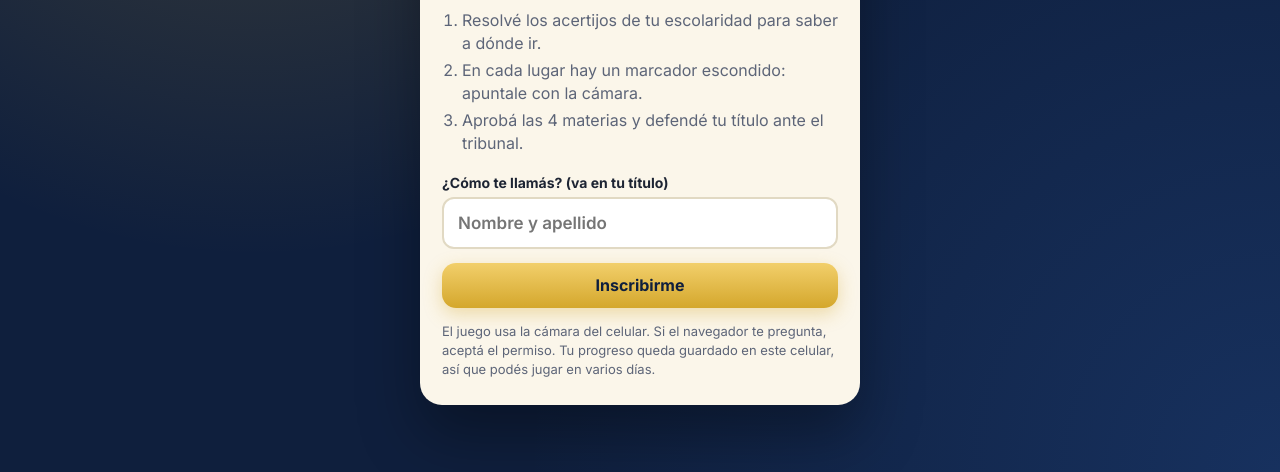
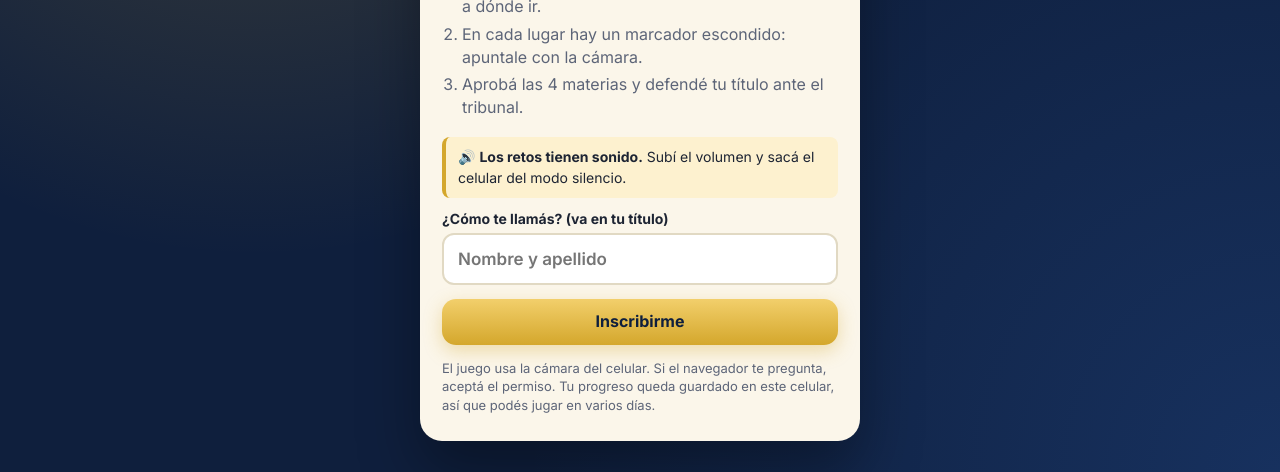
Before and after one commit to sofiaguerrico/busqueda-tesoro-ucu, a plain HTML site: page index.html in a window 1280 px wide. Shown: the part 328-800 px from the top of the page. Drawn offline with Linux system fonts and the light colour scheme.

Commit message:
Avisar en el inicio que los retos tienen sonido
Co-Authored-By: Claude Opus 5.5 <noreply@anthropic.com>

```diff
--- a/index.html
+++ b/index.html
@@ -143,6 +143,7 @@
         <li>En cada lugar hay un marcador escondido: apuntale con la cámara.</li>
         <li>Aprobá las 4 materias y defendé tu título ante el tribunal.</li>
       </ol>
+      <p class="aviso">🔊 <strong>Los retos tienen sonido.</strong> Subí el volumen y sacá el celular del modo silencio.</p>
       <label for="nombre">¿Cómo te llamás? (va en tu título)</label>
       <input id="nombre" type="text" maxlength="28" autocomplete="name" placeholder="Nombre y apellido">
       <button id="btn-empezar" class="btn primario">Inscribirme</button>
--- a/style.css
+++ b/style.css
@@ -111,6 +111,15 @@ body {
 }
 .intro-card input:focus { outline: none; border-color: var(--gold); }
 .intro-card .btn { width: 100%; }
+.aviso {
+  margin: 0 0 18px;
+  padding: 10px 12px;
+  border-left: 4px solid var(--gold);
+  border-radius: 8px;
+  background: #fdf1cf;
+  font-size: 14px;
+  line-height: 1.4;
+}
 .intro-card .nota { margin: 14px 0 0; font-size: 13px; color: var(--muted); }
 
 #hud {
```
